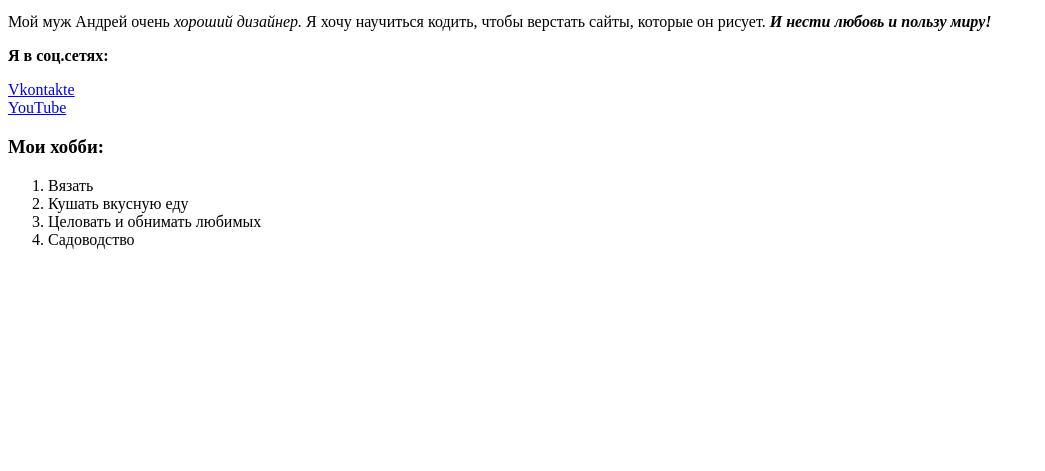
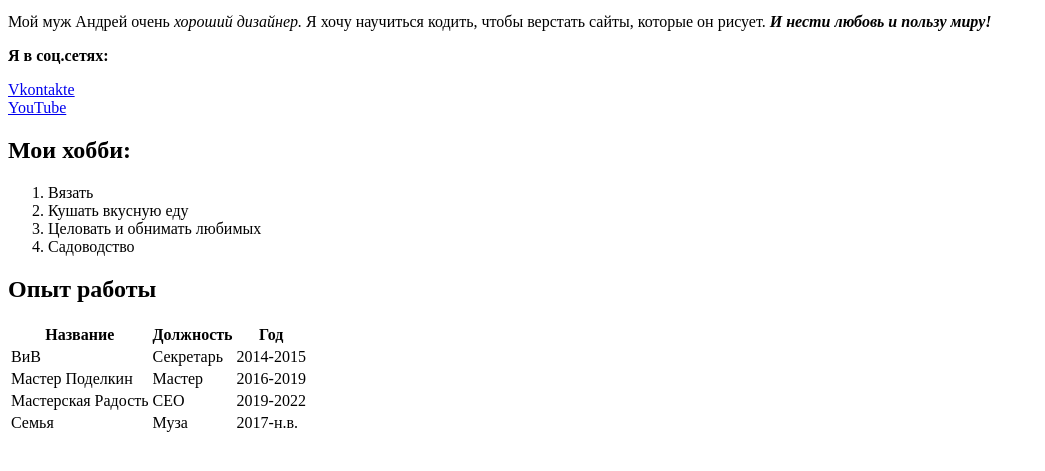
Before and after one commit to OlesyaGuyman/resume, a plain HTML site: page resume.html in a window 1280 px wide. Shown: the part 225-696 px from the top of the page, without its empty margins (0-1045 px from the left). Drawn offline with Linux system fonts and the light colour scheme.

Commit message:
Добавила опыт работы в резюме в виде таблицы

```diff
--- a/resume.html
+++ b/resume.html
@@ -9,9 +9,13 @@
     <title>Resume Olesya Guyman</title>
 </head>
 <body>
+
 <img src="Olesya.png" width="150" alt="фото Олеся Гуйман">
+
 <h1>Олеся Гуйман</h1>
+
 <p> Я люблю природу, животных и красоту! У меня есть <strong>любимый муж и два кота.</strong></p>
+
 <p>Мой муж Андрей очень <em>хороший дизайнер.</em> Я хочу научиться кодить, чтобы верстать сайты, которые он рисует. <strong><em>И нести любовь и пользу миру!
 </em></strong></p>
 
@@ -23,7 +27,7 @@
 
 <a href="https://www.youtube.com/channel/UCNeA06Mhgw1ga64zkiCYDJA" target="_blank">YouTube</a>
 
-<h3>Мои хобби:</h3>
+<h2>Мои хобби:</h2>
 
 <ol>
     <li>Вязать</li>
@@ -31,5 +35,37 @@
     <li>Целовать и обнимать любимых</li>
     <li>Садоводство</li>
 </ol>
+
+<h2>Опыт работы</h2>
+<table>
+    <thead>
+        <tr> <!-- строки таблицы -->
+            <th>Название</th>
+            <th>Должность</th>
+            <th>Год</th>
+        </tr>
+    </thead>
+    <tbody>
+        <td>ВиВ</td>
+        <td>Секретарь</td>
+        <td>2014-2015</td>
+    </tr>
+    <tr>
+        <td>Мастер Поделкин</td>
+        <td>Мастер</td>
+        <td>2016-2019</td>
+    </tr>
+    <tr>
+        <td>Мастерская Радость</td>
+        <td>CEO</td>
+        <td>2019-2022</td>
+    </tr>
+    <tr>
+        <td>Семья</td>
+        <td>Муза</td>
+        <td>2017-н.в.</td>
+    </tr>
+    </tbody>
+</table>
 </body>
 </html>
```
